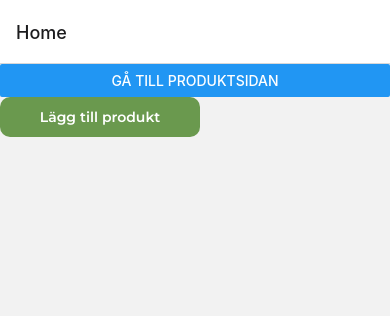
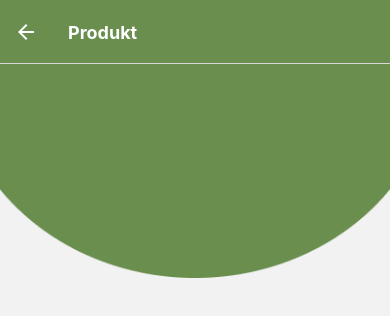
Before and after one commit to matsegard/golfr, a React Native app: screen /Profile in a window 390 px wide. Shown: the top 316 px of the page. Built offline with nearby package versions, Linux system fonts and the light colour scheme; what native-base would draw is missing.

Commit message:
added green bubble thingy

```diff
--- a/App.js
+++ b/App.js
@@ -1,6 +1,7 @@
 import HomePage from "./pages/HomePage";
 import { NavigationContainer } from "@react-navigation/native";
 import ProductPage from "./pages/ProductPage";
+import ProfilePage from "./pages/ProfilePage";
 import ProductDetails from "./pages/ProductDetails";
 import { createNativeStackNavigator } from "@react-navigation/native-stack";
 import { NativeBaseProvider } from "native-base";
@@ -36,6 +37,20 @@ export default function App() {
           <Stack.Screen name="Home" component={HomePage} />
           <Stack.Screen name="Products" component={ProductPage} />
           <Stack.Screen
+            name="Profile"
+            component={ProfilePage}
+            options={{
+              title: "Produkt",
+              headerStyle: {
+                backgroundColor: "#6A8E4E",
+              },
+              headerTintColor: "#fff",
+              headerTitleStyle: {
+                fontWeight: "bold",
+              },
+            }}
+          />
+          <Stack.Screen
             name="ProductDetails"
             component={ProductDetails}
             options={{
--- a/components/Navbar.js
+++ b/components/Navbar.js
@@ -7,7 +7,7 @@ import { faSquarePlus } from "@fortawesome/free-solid-svg-icons/faSquarePlus";
 import { faMagnifyingGlass } from "@fortawesome/free-solid-svg-icons/faMagnifyingGlass";
 import { faUser } from "@fortawesome/free-solid-svg-icons/faUser";
 
-export default function Navbar() {
+function Navbar() {
   const [selected, setSelected] = useState(0);
 
   return (
@@ -109,10 +109,8 @@ export default function Navbar() {
 const styles = StyleSheet.create({
   container: {
     width: "100%",
-    position: "absolute",
+    position: "fixed",
     bottom: 0,
-    left: 0,
-    right: 0,
     height: "10%",
     justifyContent: "space-evenly",
     alignItems: "center",
@@ -124,3 +122,5 @@ const styles = StyleSheet.create({
     height: 5,
   },
 });
+
+export default Navbar;
--- a/pages/HomePage.js
+++ b/pages/HomePage.js
@@ -1,19 +1,24 @@
-import { width } from "@fortawesome/free-solid-svg-icons/faLocationDot.js";
 import { View, Button } from "react-native";
 import PrimaryButton from "../components/PrimaryButton.js";
+import Navbar from "../components/Navbar";
 
 export default function HomePage({ navigation }) {
   return (
-    <View>
+    <View style={{ height: "100%" }}>
       <Button
         title="Gå till produktsidan"
         onPress={() => navigation.navigate("Products")}
+      />
+      <Button
+        title="Gå till profilen"
+        onPress={() => navigation.navigate("Profile")}
       />
       <PrimaryButton
         label="Lägg till produkt"
         btnWidth={{ width: 200 }}
         onPress={() => console.log("I am the third button")}
       />
+      <Navbar />
     </View>
   );
 }
--- a/pages/ProductPage.js
+++ b/pages/ProductPage.js
@@ -1,8 +1,5 @@
 import { StatusBar } from "expo-status-bar";
 import { StyleSheet, Text, View, Button } from "react-native";
-import { FontAwesomeIcon } from "@fortawesome/react-native-fontawesome";
-import { faMugSaucer } from "@fortawesome/free-solid-svg-icons/faMugSaucer";
-import Navbar from "../Navbar";
 import ProductCard from "../components/productCard";
 import CategoriBar from "../components/categoriBar";
 
@@ -27,7 +24,6 @@ export default function ProductPage({ navigation }) {
         <ProductCard />
       </Text>
       <StatusBar style="auto" />
-      <Navbar />
     </View>
   );
 }
--- a/pages/ProfilePage.js
+++ b/pages/ProfilePage.js
@@ -1,11 +1,34 @@
-import { StatusBar } from "expo-status-bar";
-import { StyleSheet, Text, View } from "react-native";
+import { StyleSheet, View, Image } from "react-native";
+import Ellipse from "../assets/Ellipse.png";
 
-export default function ProfilePage() {
+function ProfilePage() {
   return (
-    <View>
-      <Text>ProfilePage</Text>
-      <StatusBar style="auto" />
+    <View style={styles.container}>
+      <Image
+        style={[
+          styles.greenBubble,
+          {
+            transform: [{ rotate: "180deg" }],
+          },
+        ]}
+        source={require("../assets/Ellipse.png")}
+      />
     </View>
   );
 }
+
+const styles = StyleSheet.create({
+  container: {
+    backgroundColor: "FAFAFA",
+    justifyContent: "center",
+    alignItems: "center",
+  },
+  greenBubble: {
+    width: "100%",
+    height: 224,
+    position: "absolute",
+    top: -10,
+  },
+});
+
+export default ProfilePage;
```
Also changed, not shown: assets/Ellipse.png (added).
